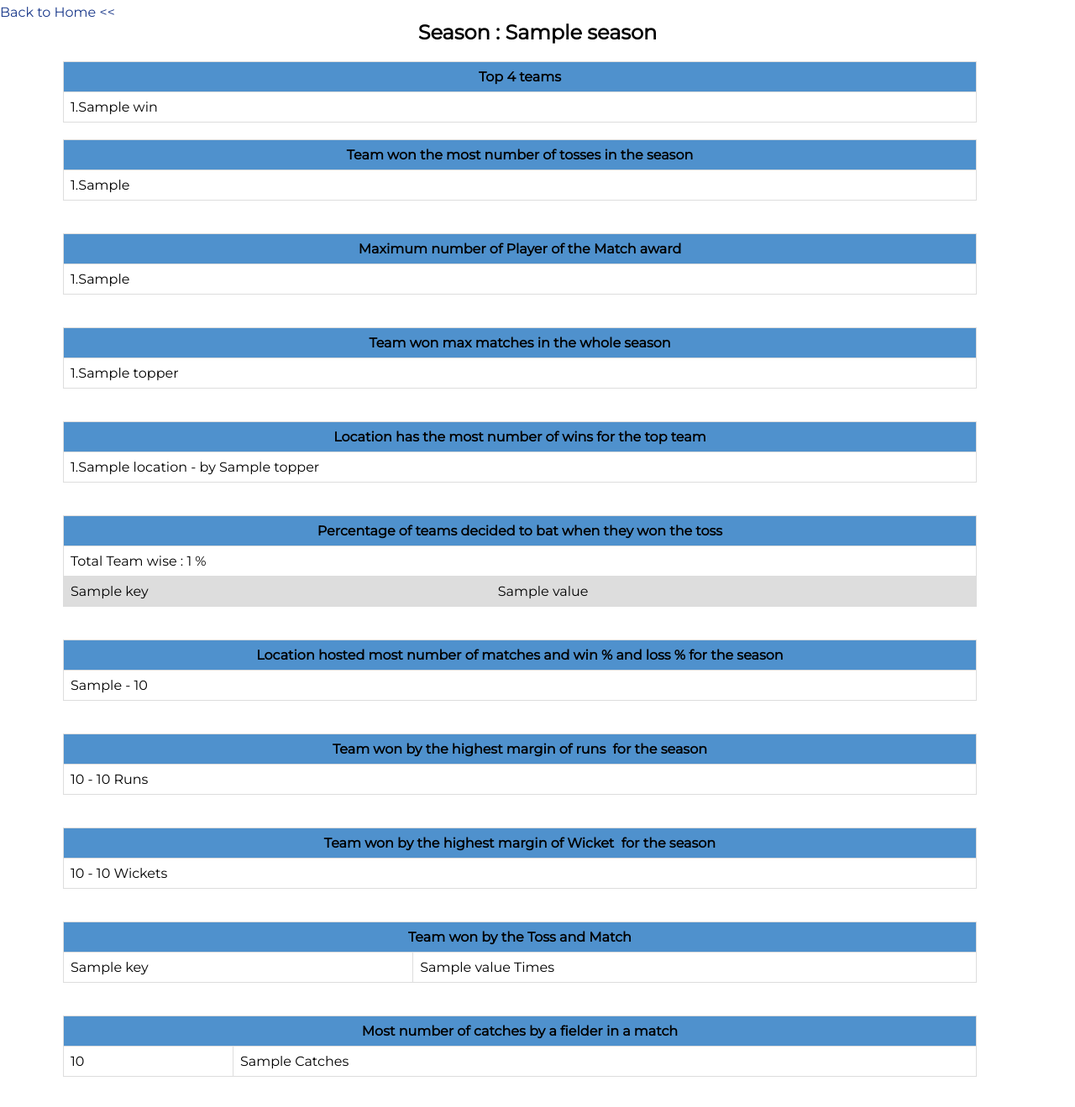
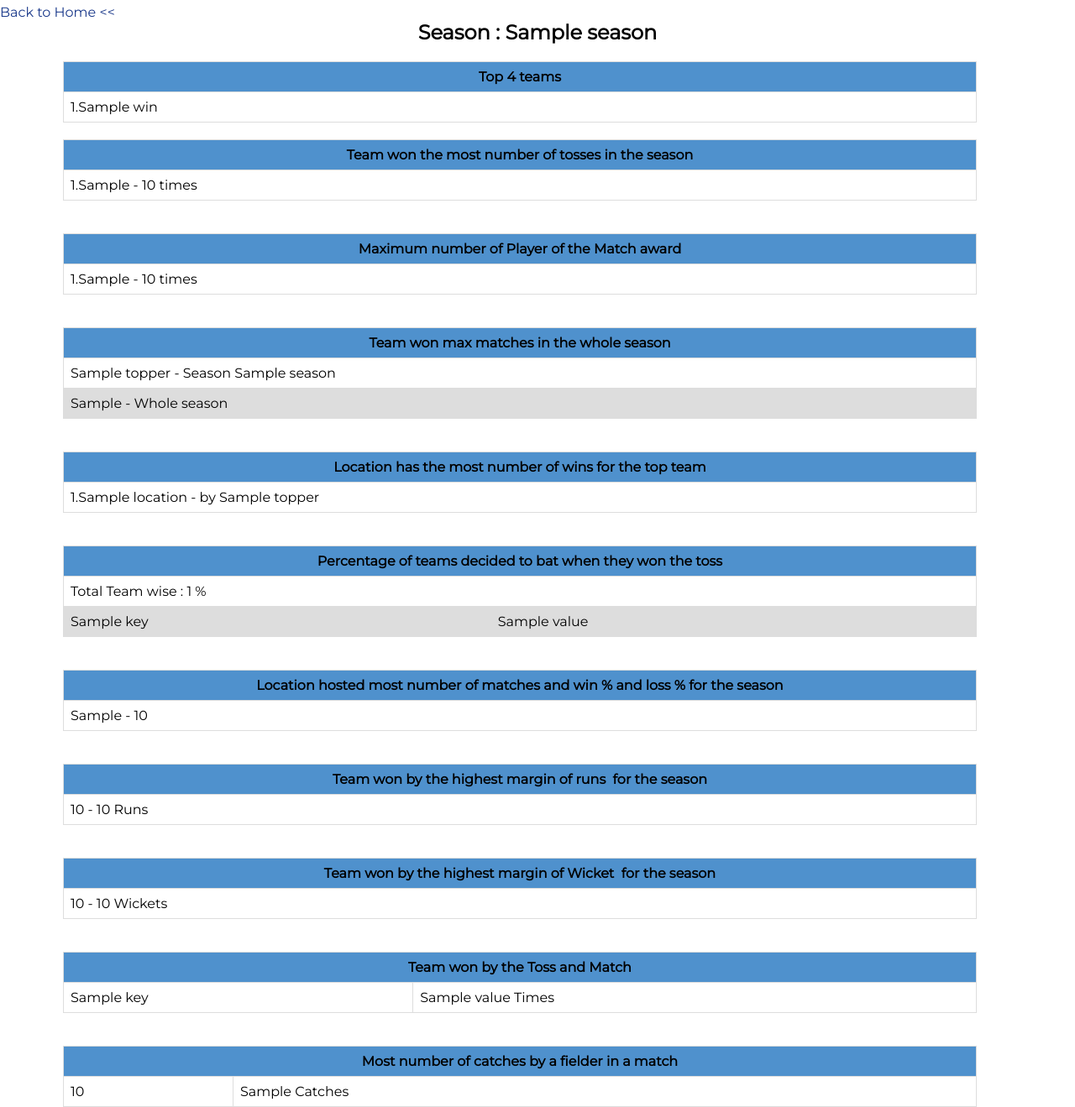
Before and after one commit to musthak24/ipl_season, a Django app: template ipl/templates/season_detail.html in a window 1280 px wide. Shown: the part 60-1379 px from the top of the page at 84% size. Before the commit the page ends 1343 px from the top, so only its background shows below. Run offline with Django 3.2, Linux system fonts and the light colour scheme; the template is opened without the code that fills it: most values are stand-ins (such as "Sample title", 1, 10 or a date in 2020).

Commit message:
Some more changes

```diff
--- a/ipl/templates/season_detail.html
+++ b/ipl/templates/season_detail.html
@@ -33,7 +33,7 @@
             </thead>
             <tbody>
             <tr>
-                <td colspan="4">1.{{ tos_winner }}</td>
+                <td colspan="4">1.{{ tos_winner.0 }} - {{ tos_winner.1 }} times</td>
             </tr>
             </tbody>
         </table>
@@ -47,7 +47,7 @@
             </thead>
             <tbody>
             <tr>
-                <td colspan="4">1.{{ player_award }}</td>
+                <td colspan="4">1.{{ player_award.0 }} - {{ player_award.1 }} times</td>
             </tr>
             </tbody>
         </table>
@@ -60,7 +60,10 @@
             </thead>
             <tbody>
             <tr>
-                <td colspan="4">1.{{ topper }}</td>
+                <td colspan="4">{{ topper }} - Season {{ season }}</td>
+            </tr>
+            <tr>
+                <td colspan="4">{{ most_win.0 }} - Whole season</td>
             </tr>
             </tbody>
         </table>
```
Also changed, not shown: ipl/views.py (+17 -4 lines), readme.txt.
